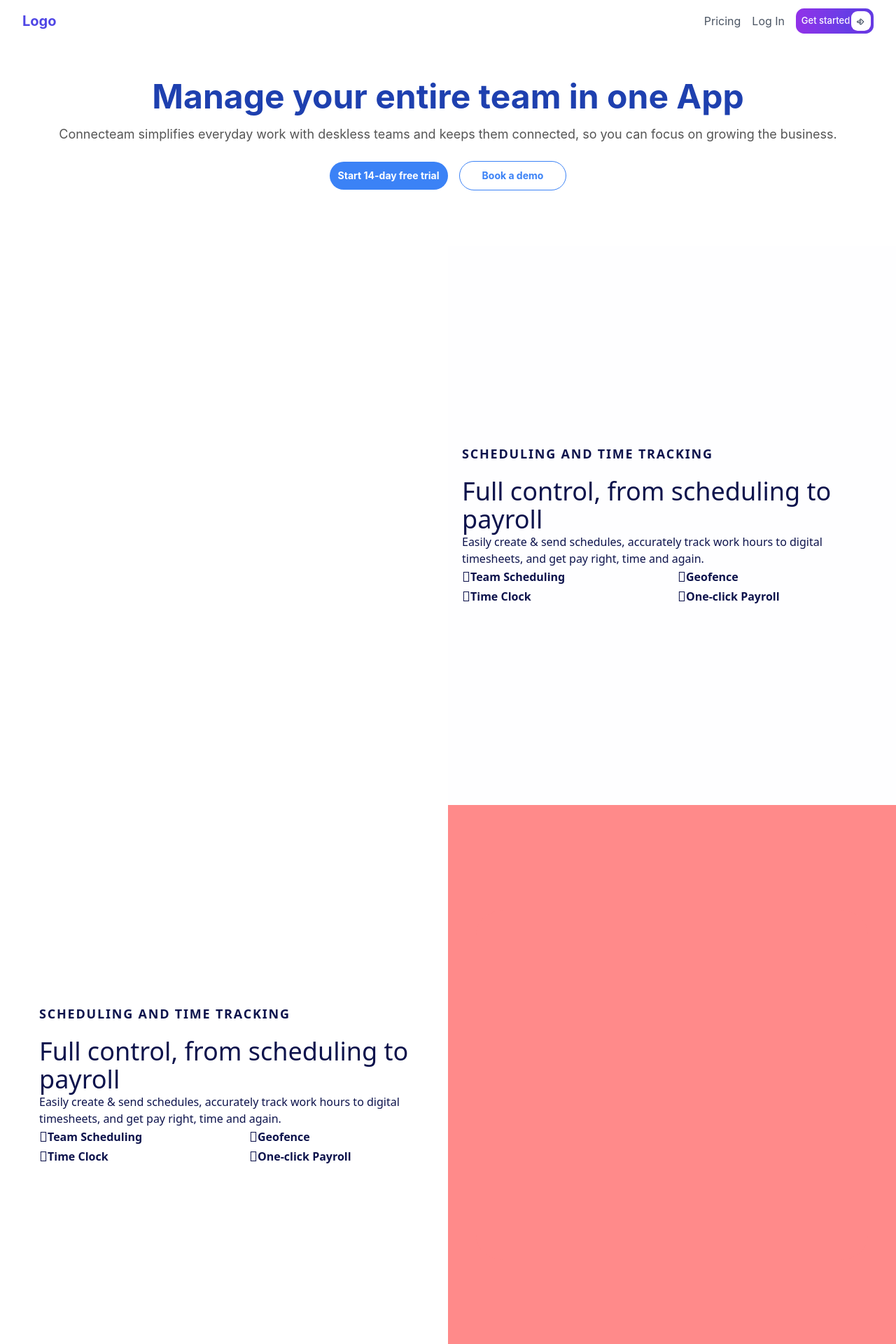
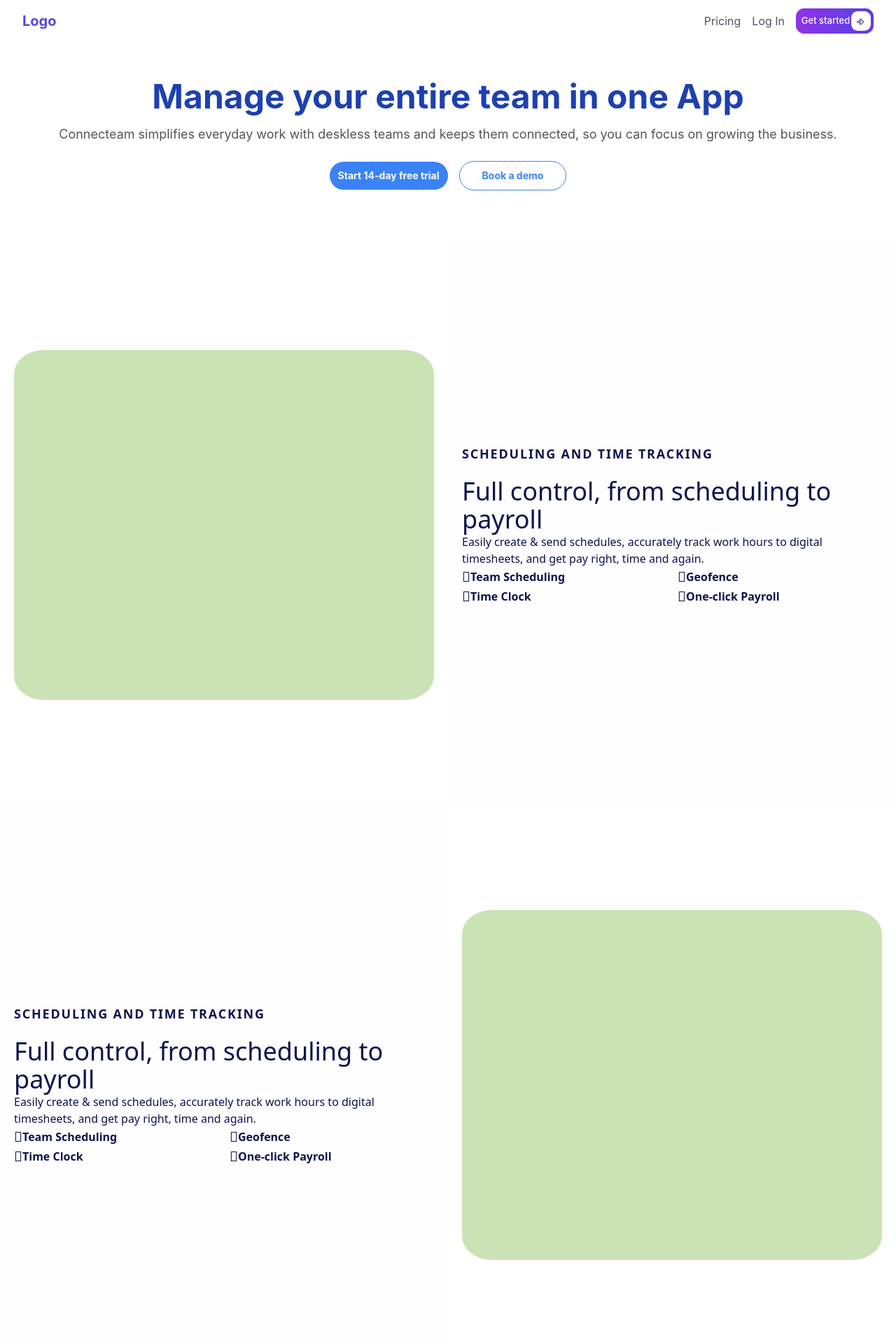
Before and after one commit to Aaryannn30/StaffSphere_Employee_Management, a React (Create React App) app in the folder react-side/: page / in a window 1280 px wide. Shown: the top 1920 px of the page at 70% size. Built offline with nearby package versions, Linux system fonts and the light colour scheme.

Commit message:
Cards edited 🎴

```diff
--- a/react-side/package.json
+++ b/react-side/package.json
@@ -9,7 +9,8 @@
     "framer-motion": "^11.3.28",
     "react": "^18.3.1",
     "react-dom": "^18.3.1",
-    "react-scripts": "5.0.1",
+    "react-router-dom": "^6.26.1",
+    "react-scripts": "^5.0.1",
     "web-vitals": "^2.1.4"
   },
   "scripts": {
--- a/react-side/src/components/Cards.js
+++ b/react-side/src/components/Cards.js
@@ -4,8 +4,8 @@
   return (
     <div className="flex flex-col overflow-x-hidden font-sans text-azure m-0 p-0">
       <div className="flex flex-row h-screen w-full">
-        <div className="flex justify-center items-center w-1/2 bg-[#ffffff] p-5 box-border">
-          <div className="h-[500px] w-[600px] rounded-[7%] bg-cornflowerblue m-5"></div>
+        <div className="flex justify-center items-center w-1/2">
+          <div className="h-[500px] w-[600px] rounded-[7%] bg-[#CBE2B5] m-5"></div>
         </div>
         <div className="flex justify-center items-center w-1/2 bg-[#fefeff] p-5 box-border">
           <div>
@@ -23,7 +23,7 @@
       </div>
 
       <div className="flex flex-row h-screen w-full">
-        <div className="flex justify-center items-center w-1/2 pl-14">
+        <div className="flex justify-center items-center w-1/2 bg-[#fefeff] p-5 box-border">
           <div>
             <p className="font-semibold text-[#0D134C] text-lg uppercase tracking-widest mb-5">Scheduling and Time tracking</p>
             <h2 className="text-[#0D134C] text-4xl text-left m-0">Full control, from scheduling to payroll</h2>
@@ -36,8 +36,8 @@
             </ul>
           </div>
         </div>
-        <div className="flex justify-center items-center w-1/2 bg-[#FF8A8A] p-5 box-border">
-          <div className="h-[500px] w-[600px] rounded-[7%] bg-[#FF8A8A] m-5"></div>
+        <div className="flex justify-center items-center w-1/2">
+          <div className="h-[500px] w-[600px] rounded-[7%] bg-[#CBE2B5] m-5"></div>
         </div>
       </div>
 
@@ -61,7 +61,7 @@
       </div>
 
       <div className="flex flex-row h-screen w-full">
-        <div className="flex justify-center items-center w-1/2 pl-14">
+        <div className="flex justify-center items-center w-1/2 bg-[#fefeff] p-5 box-border">
           <div>
             <p className="font-semibold text-[#0D134C] text-lg uppercase tracking-widest mb-5">Scheduling and Time tracking</p>
             <h2 className="text-[#0D134C] text-4xl text-left m-0">Full control, from scheduling to payroll</h2>
@@ -74,8 +74,8 @@
             </ul>
           </div>
         </div>
-        <div className="flex justify-center items-center w-1/2 bg-[#64D2ED] p-5 box-border">
-          <div className="h-[500px] w-[600px] rounded-[7%] bg-[#64D2ED] m-5"></div>
+        <div className="flex justify-center items-center w-1/2">
+          <div className="h-[500px] w-[600px] rounded-[7%] bg-[#CBE2B5] m-5"></div>
         </div>
       </div>
     </div>
```
Also changed, not shown: 1 other file (tests, documents, lock files or other folders).
